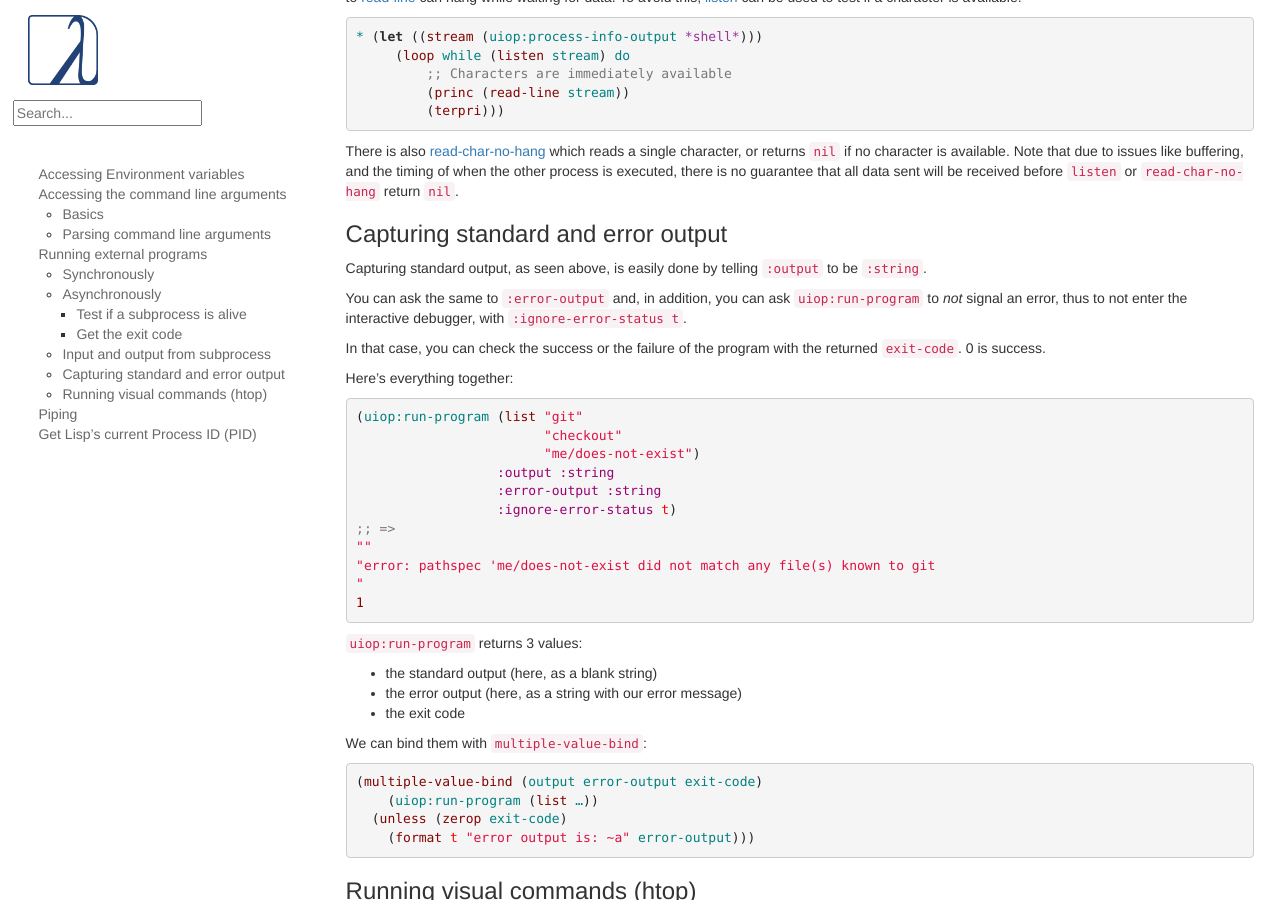
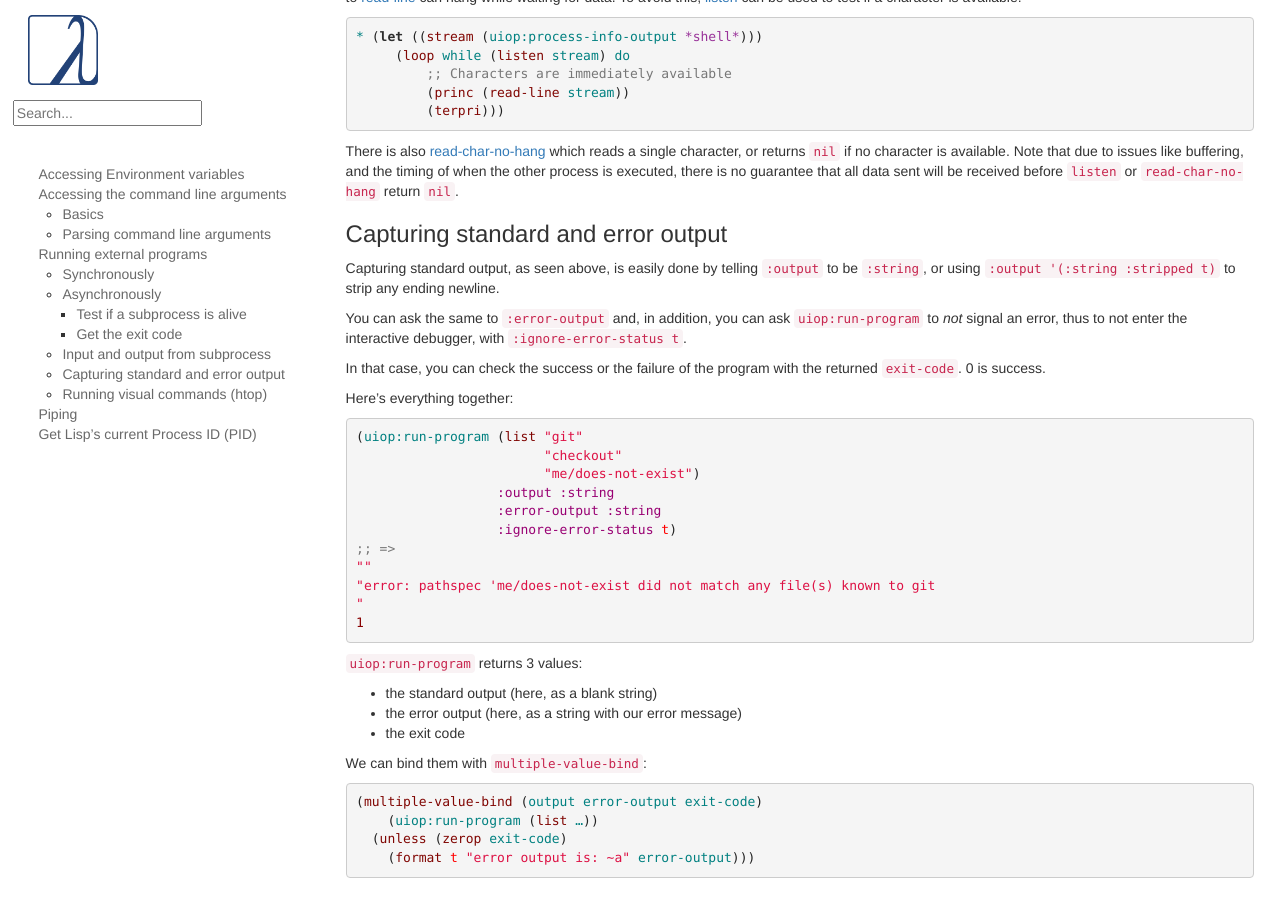
Before and after one commit to LispCookbook/cl-cookbook, a Jekyll site: the page built from os.md, in a window 1280 px wide and 900 px high, scrolled down 5569 px. Built offline with Jekyll 4.4.1, drawn with Linux system fonts in a browser that asks for light colours.

Commit message:
os.md: run-program strip newline with '(:string :stripped t)

```diff
--- a/os.md
+++ b/os.md
@@ -407,7 +407,8 @@ will be received before `listen` or `read-char-no-hang` return `nil`.
 ### Capturing standard and error output
 
 Capturing standard output, as seen above, is easily done by telling
-`:output` to be `:string`.
+`:output` to be `:string`, or using `:output '(:string :stripped t)` to
+strip any ending newline.
 
 You can ask the same to `:error-output` and, in addition, you can ask
 `uiop:run-program` to *not* signal an error, thus to not enter the
```
